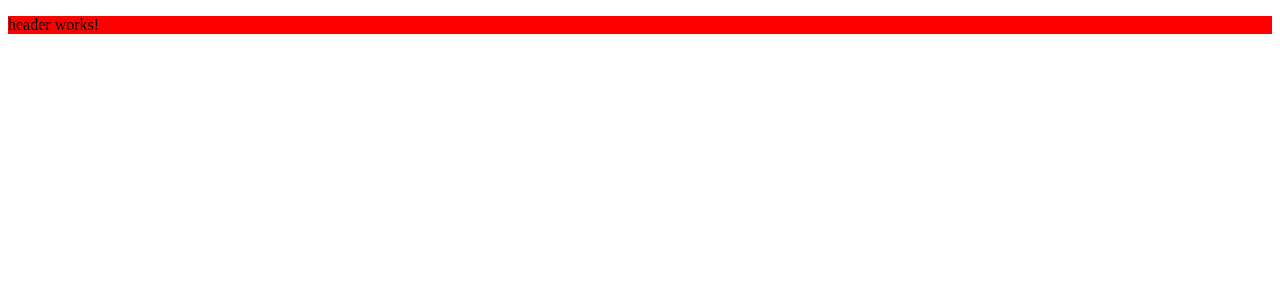
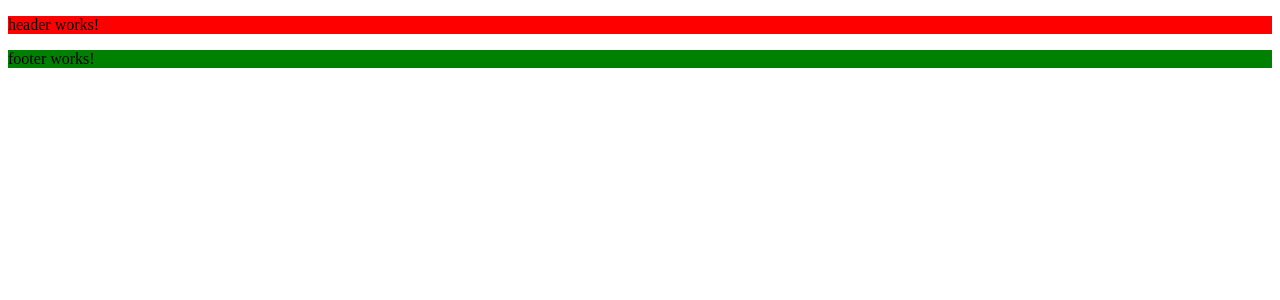
Before and after one commit to btambara/personal-website-frontend, an Angular app: page / in a window 1280 px wide. Shown: the top 300 px of the page. Built offline with nearby package versions, Linux system fonts and the light colour scheme.

Commit message:
Added footer. Updated main app component to add footer and header.

```diff
--- a/src/app/app.component.html
+++ b/src/app/app.component.html
@@ -1,2 +1,3 @@
 <app-header></app-header>
 <router-outlet></router-outlet>
+<app-footer></app-footer>
--- a/src/app/app.module.ts
+++ b/src/app/app.module.ts
@@ -4,11 +4,13 @@
 import { AppRoutingModule } from './app-routing.module';
 import { AppComponent } from './app.component';
 import { HeaderComponent } from './shared/header/header.component';
+import { FooterComponent } from './shared/footer/footer.component';
 
 @NgModule({
   declarations: [
     AppComponent,
-    HeaderComponent
+    HeaderComponent,
+    FooterComponent
   ],
   imports: [
     BrowserModule,
--- /dev/null
+++ b/src/app/shared/footer/footer.component.html
@@ -0,0 +1 @@
+<p>footer works!</p>
--- /dev/null
+++ b/src/app/shared/footer/footer.component.scss
@@ -0,0 +1,3 @@
+* {
+    background-color: green;
+}
--- /dev/null
+++ b/src/app/shared/footer/footer.component.ts
@@ -0,0 +1,15 @@
+import { Component, OnInit } from '@angular/core';
+
+@Component({
+  selector: 'app-footer',
+  templateUrl: './footer.component.html',
+  styleUrls: ['./footer.component.scss']
+})
+export class FooterComponent implements OnInit {
+
+  constructor() { }
+
+  ngOnInit() {
+  }
+
+}
```
Also changed, not shown: 1 other file (tests, documents, lock files or other folders).
